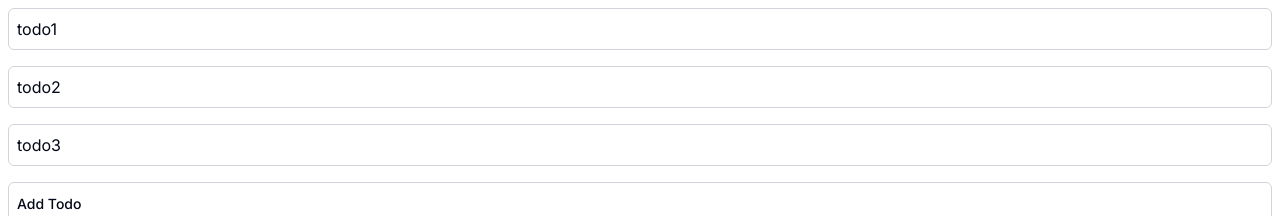
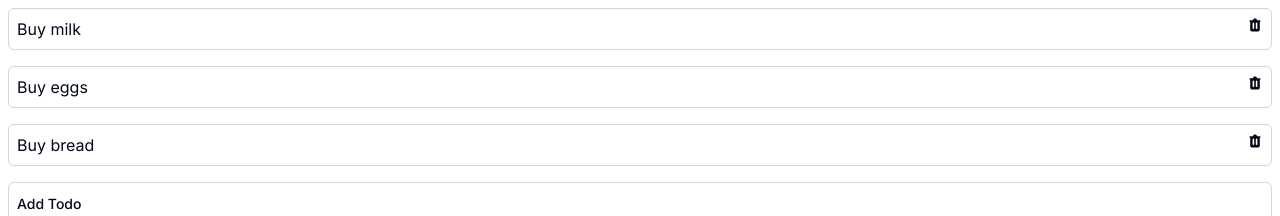
Before and after one commit to johnportin/todo-react-beginner, a Next.js app: page / in a window 1280 px wide. Shown: the top 216 px of the page. Built offline with nearby package versions, Linux system fonts and the light colour scheme.

Commit message:
Add delete functionality to todo items

```diff
--- a/components/todo/AddTodo.tsx
+++ b/components/todo/AddTodo.tsx
@@ -1,6 +1,7 @@
 import { useForm } from 'react-hook-form';
 import { useToast } from '../ui/use-toast';
 import { zodResolver } from '@hookform/resolvers/zod';
+import { v4 as uuidv4 } from 'uuid';
 
 // shadcn-ui components
 import { Button } from '@/components/ui/button';
@@ -18,6 +19,7 @@ import { Input } from '@/components/ui/input';
 import * as z from 'zod';
 import { useContext } from 'react';
 import { TodoContext } from '@/context/TodoContext';
+import { randomUUID } from 'crypto';
 
 const addTodoSchema = z.object({
   description: z
@@ -40,15 +42,13 @@ const AddTodo: React.FC<AddTodoProps> = () => {
   });
 
   function onSubmit(values: z.infer<typeof addTodoSchema>) {
-    setTodos([...todos, values.description]);
+    setTodos([...todos, { id: uuidv4(), text: values.description }]);
 
     toast({
       title: 'Todo added!',
       description: `You added ${values.description}`,
     });
   }
-
-  const myClass = 'border border-gray-300 rounded-md p-2 m-2';
 
   return (
     <Form {...form}>
--- /dev/null
+++ b/components/todo/DeleteTodo.tsx
@@ -0,0 +1,31 @@
+import { HiTrash } from 'react-icons/hi';
+import { useToast } from '../ui/use-toast';
+import { TodoContext } from '@/context/TodoContext';
+import { useContext } from 'react';
+
+interface DeleteTodoProps {
+  id: string;
+}
+
+const DeleteTodo: React.FC<DeleteTodoProps> = ({ id }) => {
+  const { toast } = useToast();
+  const { todos, setTodos } = useContext(TodoContext);
+  const deleteTodo = () => {
+    const newTodos = todos.filter((todo) => todo.id !== id);
+    setTodos(newTodos);
+
+    toast({
+      title: 'Todo deleted',
+      description: `
+        You deleted ${todos.find((todo) => todo.id === id)?.text}
+      `,
+    });
+  };
+  return (
+    <div className="hover:bg-slate-200" onClick={deleteTodo}>
+      <HiTrash />
+    </div>
+  );
+};
+
+export default DeleteTodo;
--- a/components/todo/TodoContainer.tsx
+++ b/components/todo/TodoContainer.tsx
@@ -3,13 +3,28 @@
 import { TodoContext } from '@/context/TodoContext';
 import { useState } from 'react';
 import AddTodo from './AddTodo';
+import { idText } from 'typescript';
+import { v4 as uuidv4 } from 'uuid';
 
 interface TodoContainerProps {
   children: React.ReactNode;
 }
 
 const TodoContainer: React.FC<TodoContainerProps> = ({ children }) => {
-  const [todos, setTodos] = useState(['todo1', 'todo2', 'todo3']);
+  const [todos, setTodos] = useState([
+    {
+      id: uuidv4(),
+      text: 'Buy milk',
+    },
+    {
+      id: uuidv4(),
+      text: 'Buy eggs',
+    },
+    {
+      id: uuidv4(),
+      text: 'Buy bread',
+    },
+  ]);
 
   return (
     <>
--- a/components/todo/TodoItem.tsx
+++ b/components/todo/TodoItem.tsx
@@ -1,11 +1,26 @@
+import DeleteTodo from './DeleteTodo';
+
 interface TodoItemProps {
+  id: string;
   description: string;
 }
 
-const TodoItem: React.FC<TodoItemProps> = ({ description }) => {
+const TodoItem: React.FC<TodoItemProps> = ({ id, description }) => {
   return (
-    <div className="border border-gray-300 rounded-md p-2 m-2">
+    <div
+      className="
+      flex
+      flex-row
+      justify-between
+      border
+      border-gray-300
+      rounded-md
+      p-2
+      m-2
+    "
+    >
       {description}
+      <DeleteTodo id={id} />
     </div>
   );
 };
--- a/components/todo/TodoList.tsx
+++ b/components/todo/TodoList.tsx
@@ -10,8 +10,8 @@ const TodoList: React.FC<TodoListProps> = () => {
   const { todos, setTodos } = useContext(TodoContext);
   return (
     <div className="flex flex-col">
-      {todos.map((todo, index) => (
-        <TodoItem key={index} description={todo} />
+      {todos.map((todo) => (
+        <TodoItem key={todo.id} id={todo.id} description={todo.text} />
       ))}
     </div>
   );
--- a/context/TodoContext.ts
+++ b/context/TodoContext.ts
@@ -1,8 +1,13 @@
 import { createContext } from 'react';
 
+type todo = {
+  id: string;
+  text: string;
+};
+
 type TodoContextType = {
-  todos: string[];
-  setTodos: (todos: string[]) => void;
+  todos: todo[];
+  setTodos: (todos: todo[]) => void;
 };
 
 export const TodoContext = createContext<TodoContextType>({
--- a/package.json
+++ b/package.json
@@ -27,10 +27,15 @@
     "react": "18.2.0",
     "react-dom": "18.2.0",
     "react-hook-form": "^7.45.1",
+    "react-icons": "^4.10.1",
     "tailwind-merge": "^1.13.2",
     "tailwindcss": "3.3.2",
     "tailwindcss-animate": "^1.0.6",
     "typescript": "5.1.3",
+    "uuid": "^9.0.0",
     "zod": "^3.21.4"
+  },
+  "devDependencies": {
+    "@types/uuid": "^9.0.2"
   }
 }
```
Also changed, not shown: 1 other file (tests, documents, lock files or other folders).
